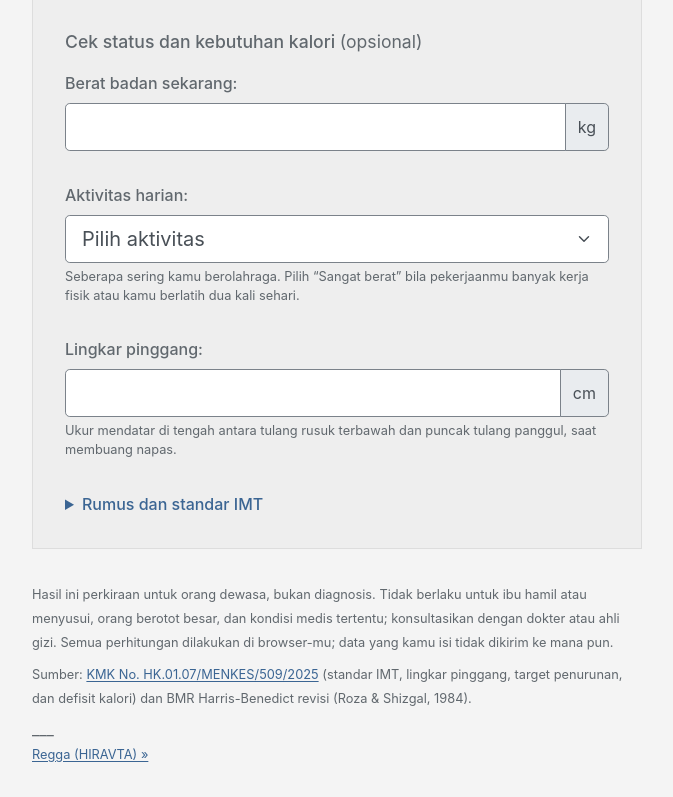
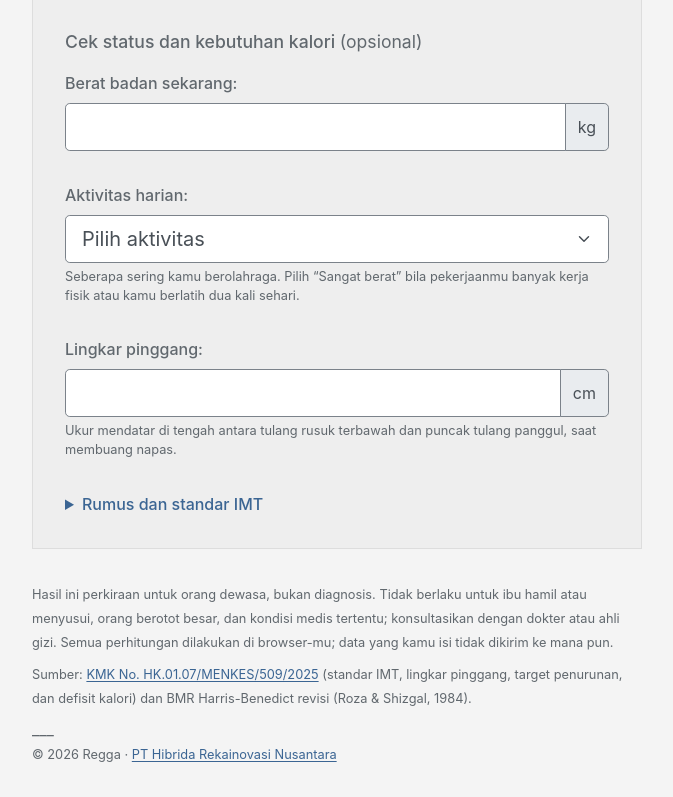
Before and after one commit to reggarantai/kalkulator-berat-badan-ideal, a website: page index.html in a window 1280 px wide. Shown: the part 461-1258 px from the top of the page, without its empty margins (303-976 px from the left). Drawn offline with Linux system fonts and the light colour scheme.

Commit message:
Branding: logo di gambar OG dan copyright di footer (#3)
* Tambah logo pembuat di gambar OG

* Pindahkan logo ke bawah ikon dan pakai logo SVG

* Ganti footer menjadi copyright PT. Hibrida Rekainovasi Nusantara

* Update footer

```diff
--- a/index.html
+++ b/index.html
@@ -11,7 +11,7 @@
     <meta property="og:url" content="https://reggarantai.github.io/kalkulator-berat-badan-ideal/">
     <meta property="og:title" content="Kalkulator Berat Badan Ideal (Standar Kemenkes 2025)">
     <meta property="og:description" content="Hitung berat badan ideal, status IMT, dan kebutuhan kalori sesuai standar Kemenkes 2025.">
-    <meta property="og:image" content="https://reggarantai.github.io/kalkulator-berat-badan-ideal/assets/img/og.png">
+    <meta property="og:image" content="https://reggarantai.github.io/kalkulator-berat-badan-ideal/assets/img/og.png?v=2">
     <meta property="og:image:width" content="1200">
     <meta property="og:image:height" content="630">
     <meta property="og:image:alt" content="Kalkulator Berat Badan Ideal, sesuai standar IMT Kemenkes 2025">
@@ -139,7 +139,7 @@
         revisi (Roza &amp; Shizgal, 1984).
       </small></p>
       ___<br>
-      <small><a href="https://hiravta.co.id" target="_blank" rel="noopener">Regga (HIRAVTA) &raquo;</a></small>
+      <small>&copy; 2026 Regga · <a href="https://hiravta.co.id" target="_blank" rel="noopener">PT Hibrida Rekainovasi Nusantara</a></small>
     </footer>
 
     <script src="assets/js/rumus.js"></script>
```
Also changed, not shown: assets/img/og.png.
